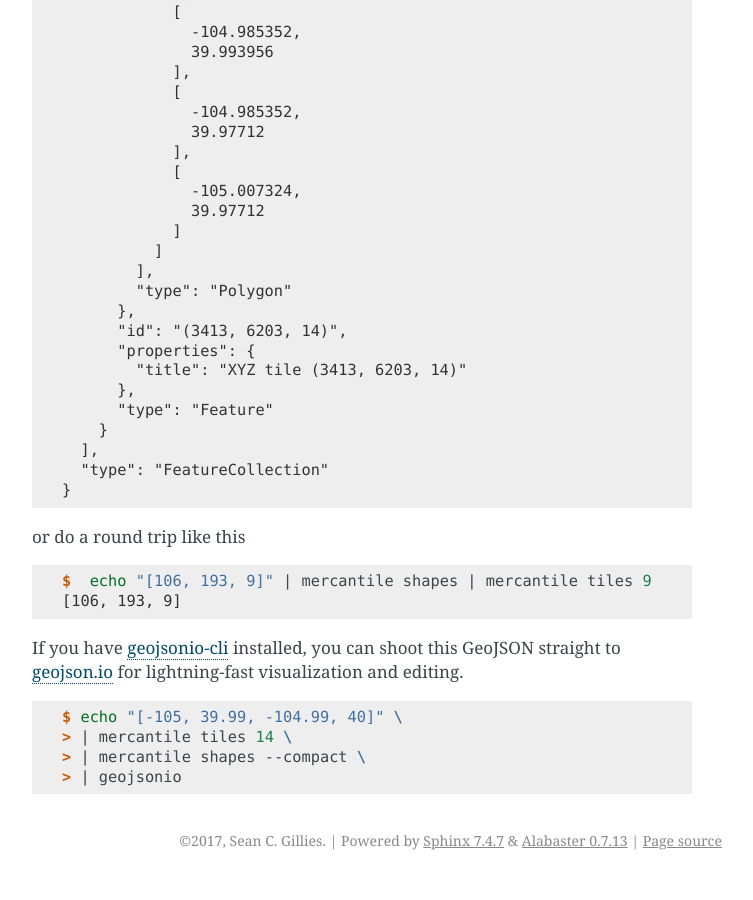
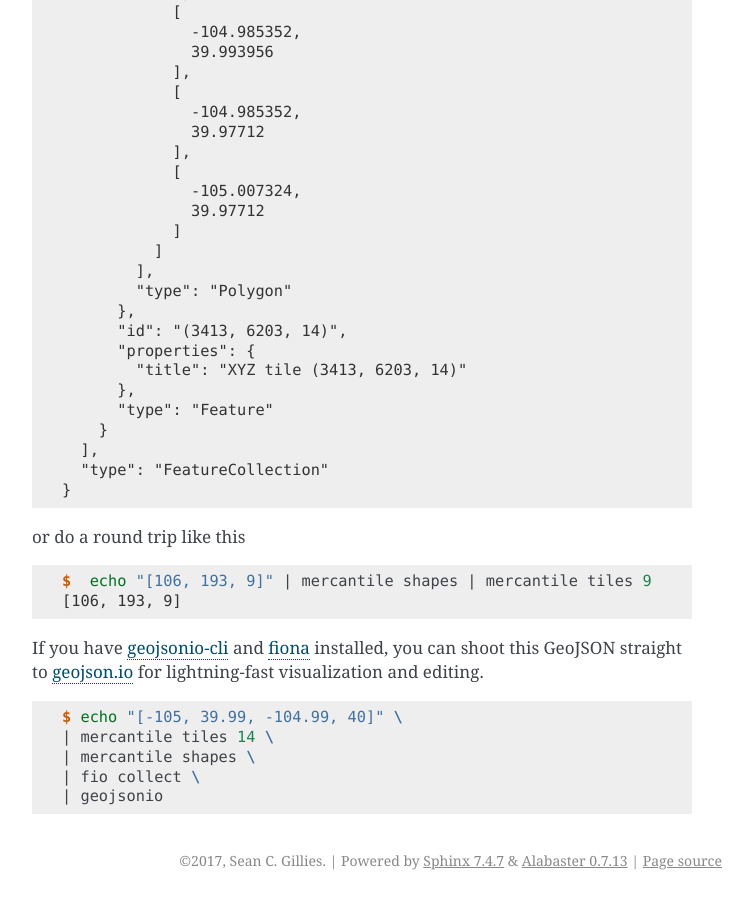
Before and after one commit to mapbox/mercantile, a Sphinx documentation site: the page built from docs/cli.rst, in a window 1280 px wide and 900 px high, scrolled down 3835 px. Shown: the whole window, without its empty margins (388-1141 px from the left). Built offline with Sphinx 7.4.7, drawn with Linux system fonts in a browser that asks for light colours.

Commit message:
pipe to fiona before geojsonio
Following up on [issue 71](https://github.com/mapbox/mercantile/issues/71).

```diff
--- a/docs/cli.rst
+++ b/docs/cli.rst
@@ -234,12 +234,13 @@ or do a round trip like this
     [106, 193, 9]
 
 If you have `geojsonio-cli <https://github.com/mapbox/geojsonio-cli>`__
-installed, you can shoot this GeoJSON straight to `geojson.io
+and `fiona <https://pypi.python.org/pypi/Fiona>`_ installed, you can shoot this GeoJSON straight to `geojson.io
 <http://geojson.io/>`__ for lightning-fast visualization and editing.
 
 .. code-block:: console
 
     $ echo "[-105, 39.99, -104.99, 40]" \
-    > | mercantile tiles 14 \
-    > | mercantile shapes --compact \
-    > | geojsonio
+    | mercantile tiles 14 \
+    | mercantile shapes \
+    | fio collect \
+    | geojsonio
```
